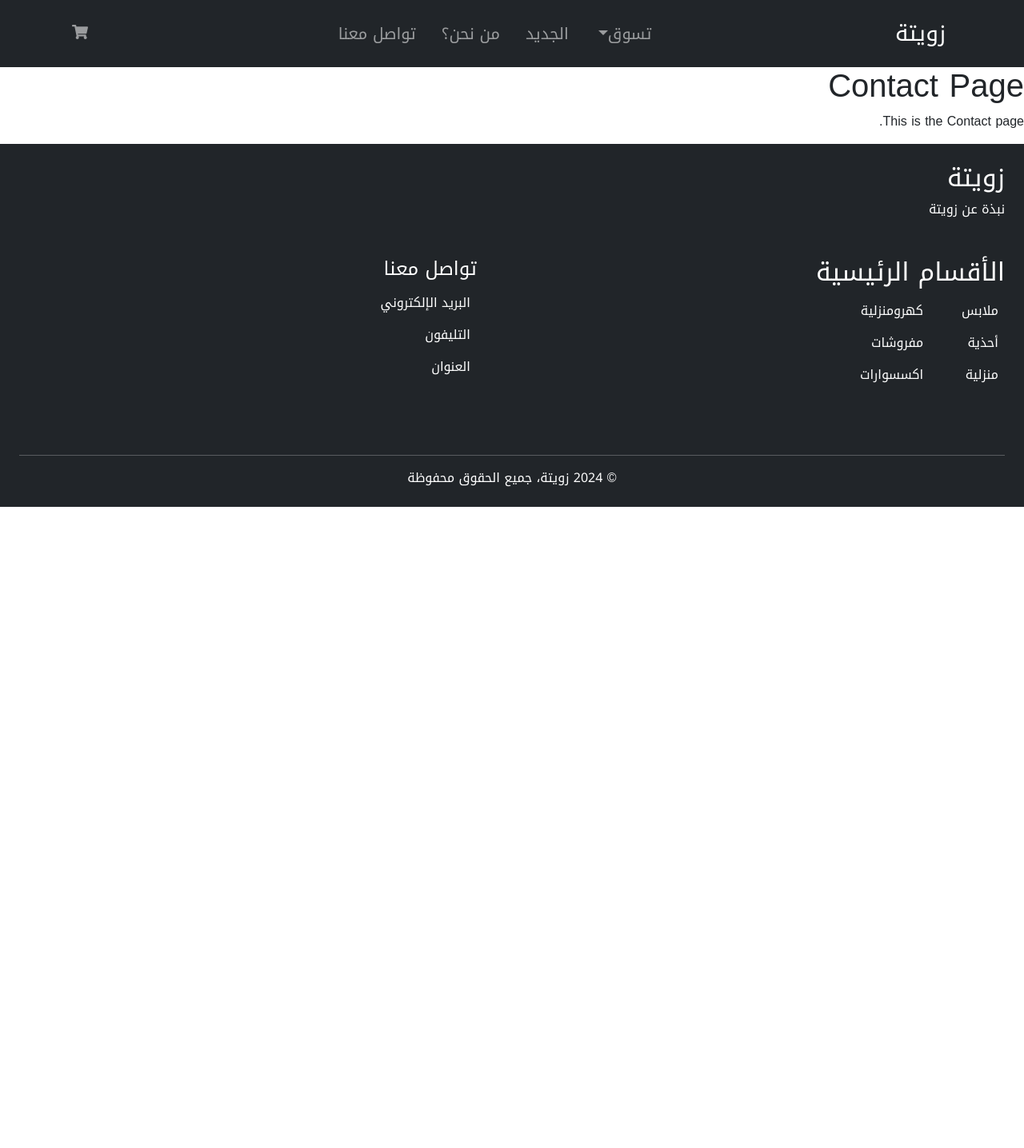
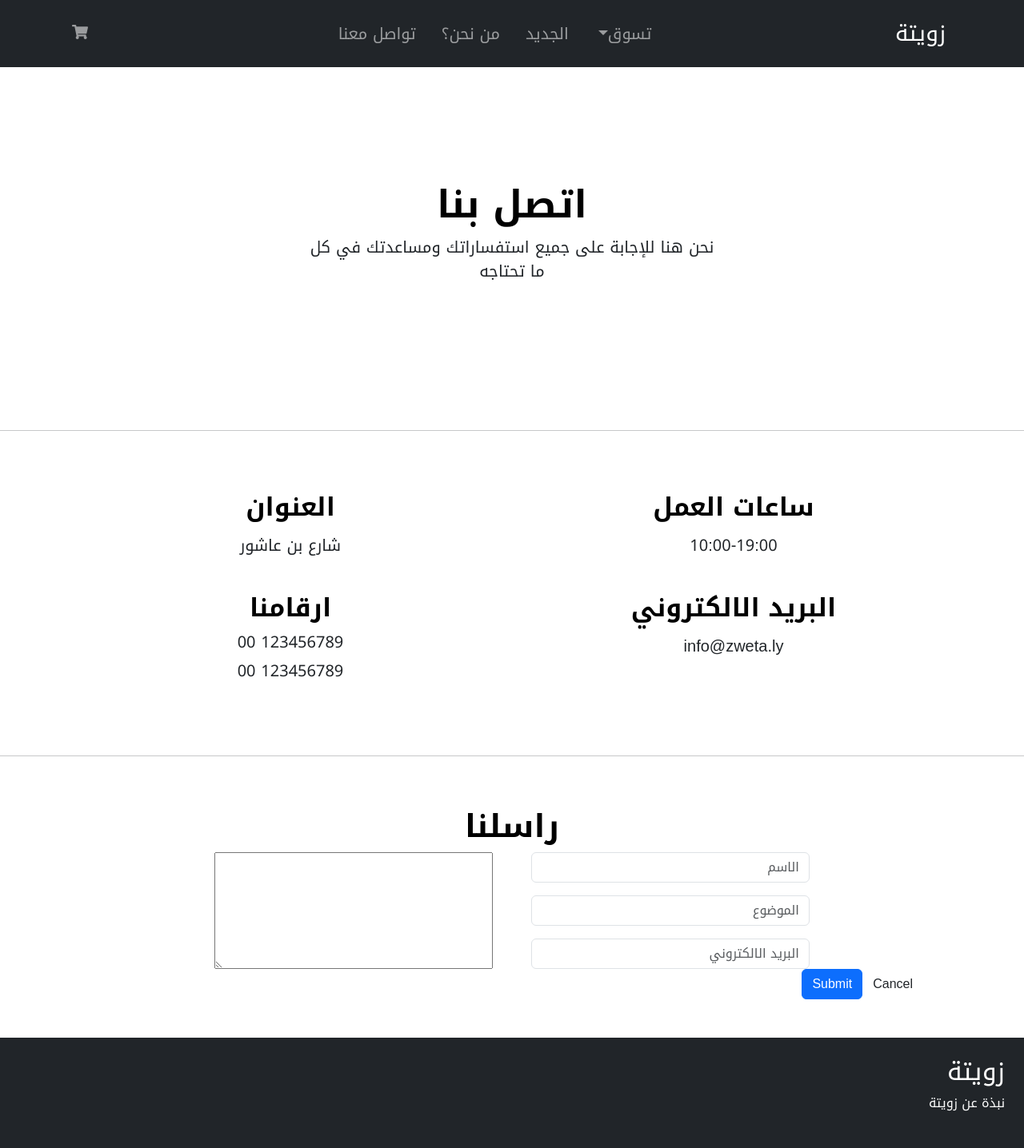
Before and after one commit to Nouraldeen504/zweta, a React (Vite) app: page /contact in a window 1280 px wide. Shown: the top 1436 px of the page at 80% size. Before the commit the page ends 800 px from the top, so only its background shows below. Built offline with nearby package versions, Linux system fonts and the light colour scheme.

Commit message:
added content for contact us and about us pages

```diff
--- a/src/components/pages/AboutPage.jsx
+++ b/src/components/pages/AboutPage.jsx
@@ -1,12 +1,64 @@
-// src/pages/AboutPage.js
 import React from 'react';
+import shop from '../../assets/images/shop.jpeg';
+import { Link } from 'react-router-dom';
 
 const AboutPage = () => {
   return (
-    <div>
-      <h1>About Page</h1>
-      <p>This is the About page.</p>
-    </div>
+    <>
+      <div className='container col-xxl-8 px-4 py-5'>
+        <div class="px-4 py-5 my-5 text-center">
+          <h1 class="display-5 fw-bold text-body-emphasis">زويتة</h1>
+            <div class="col-lg-6 mx-auto">
+              <p class="lead mb-4">وجهتك المثالية للأناقة، الراحة، والابتكار</p>
+            </div>
+        </div>
+      </div>
+
+      <hr />
+
+      <div class="container col-xxl-8 px-4 py-5">
+        <div class="row flex-lg-row-reverse align-items-center g-5 py-5 mx-auto">
+          <div class="col-10 col-sm-8 col-lg-6">
+            <img src={shop} class="d-block mx-lg-auto img-fluid" alt="Bootstrap Themes" width="400" height="300" loading="lazy" />
+          </div>
+          <div class="col-lg-6">
+            <h1 class="display-5 fw-bold text-body-emphasis lh-1 mb-3">من نحن</h1>
+            <p class="lead">في زويتة، نقدم مجموعة مختارة بعناية من الملابس، الأحذية، الأجهزة المنزلية، المكياج، والإكسسوارات. مهمتنا هي تقديم أفضل ما في الموضة والوظائف إلى باب منزلك.</p>
+          </div>
+        </div>
+      </div>
+
+      <hr />
+
+      <div class="container col-xxl-8 px-4 py-5">
+        <div class="row flex-lg align-items-start g-5 py-5 mx-auto">
+          <div class="col-lg-6">
+              <h1 class="display-5 fw-bold text-body-emphasis lh-1 mb-3">قصتنا</h1>
+              <p class="lead">تأسست زويتة في عام [السنة]، وبدأ كمشروع عائلي صغير بشغف لتقديم منتجات عالية الجودة بأسعار معقولة. على مر السنين، نمونا لنصبح سوقًا موثوقًا به ومعروفًا بتنوع منتجاتنا وخدمة العملاء الاستثنائية.</p>
+          </div>
+          <div class="col-lg-6">
+            <h1 class="display-5 fw-bold text-body-emphasis lh-1 mb-3">قيمنا</h1>
+            <p class="lead">نؤمن بالجودة، الاستدامة، ورضا العملاء. يعمل فريقنا بجد لتوفير منتجات ليست فقط جميلة ولكنها تؤدي أداءً متميزًا.</p>
+          </div>
+        </div>
+      </div>
+
+      <hr />
+
+      <div class="container col-xxl-8 px-4 py-5">
+        <div class="row flex-lg align-items-center py-5 text-center">
+          <h1 class="display-5 fw-bold text-body-emphasis">اتصل بنا</h1>
+          <div class="col-lg-6 mx-auto">
+            <p class="lead">نحن نحب أن نسمع منك! تواصل معنا على [البريد الإلكتروني] أو تابعنا على [روابط وسائل التواصل الاجتماعي].</p>
+            <Link to="/contact" style={{textDecoration: 'none'}}>
+              <div class="d-grid gap-2 d-sm-flex justify-content-sm-center">
+                <button type="button" class="btn btn-dark btn-lg px-4 me-sm-3 fw-bold">اعرف المزيد</button>
+              </div>
+            </Link>
+          </div>
+        </div>
+      </div>
+    </>
   );
 };
 
--- a/src/components/pages/ContactPage.jsx
+++ b/src/components/pages/ContactPage.jsx
@@ -3,10 +3,69 @@ import React from 'react';
 
 const ContactPage = () => {
   return (
-    <div>
-      <h1>Contact Page</h1>
-      <p>This is the Contact page.</p>
-    </div>
+    <>
+      <div className='container col-xxl-8 px-4 py-5'>
+        <div class="px-4 py-5 my-5 text-center">
+          <h1 class="display-5 fw-bold text-body-emphasis">اتصل بنا</h1>
+            <div class="col-lg-6 mx-auto">
+              <p class="lead mb-4">نحن هنا للإجابة على جميع استفساراتك ومساعدتك في كل ما تحتاجه</p>
+            </div>
+        </div>
+      </div>
+
+      <hr />
+
+      <div class="container col-xxl-8 px-4 py-5">
+        <div class="row flex-lg align-items-start g-3 py-3">
+          <div class="col-lg-6 mx-auto text-center">
+              <h2 class="fw-bold text-body-emphasis lh-1 mb-3">ساعات العمل</h2>
+              <p class="lead">10:00-19:00</p>
+          </div>
+          <div class="col-lg-6 mx-auto text-center">
+            <h2 class="fw-bold text-body-emphasis lh-1 mb-3">العنوان</h2>
+            <p class="lead">شارع بن عاشور</p>
+          </div>
+        </div>
+        <div class="row flex-lg align-items-start g-3 py-3">
+          <div class="col-lg-6 mx-auto text-center">
+              <h2 class="fw-bold text-body-emphasis lh-1 mb-3">البريد الالكتروني</h2>
+              <p class="lead">info@zweta.ly</p>
+          </div>
+          <div class="col-lg-6 mx-auto text-center">
+            <h2 class="fw-bold text-body-emphasis lh-1 mb-3">ارقامنا</h2>
+            <div className='lh-1' dir="ltr">
+              <p class="lead">00 123456789</p>
+              <p class="lead">00 123456789</p>
+            </div>
+          </div>
+        </div>
+      </div>
+
+      <hr />
+
+      <div className='container col-xxl-8 px-4 py-5'>
+        <div class="px-4 text-center">
+          <h1 class="fw-bold text-body-emphasis">راسلنا</h1>
+            <form class="">
+              <div className='d-flex flex-column-sm justify-content-center gap-5'>
+                <div class="d-flex flex-column col-4 gap-3">
+                  <input type="text" class="form-control" id="formName" placeholder='الاسم'/>
+                  <input type="text" class="form-control" id="formSubject" placeholder='الموضوع' />
+                  <input type="email" class="form-control" id="formEmail" placeholder='البريد الالكتروني' />
+                </div>
+                <div className='col-4'>
+                  <textarea name="content" id="formContent" className='w-100 h-100'></textarea>
+                </div>
+              </div>
+              <div class="text-end">
+                <button type="submit" class="btn btn-subtle me-2">Cancel</button>
+                <button type="submit" class="btn btn-primary">Submit</button>
+              </div>
+            </form>
+        </div>
+      </div>
+
+    </>
   );
 };
 
```
Also changed, not shown: src/assets/images/shop.jpeg (added).
